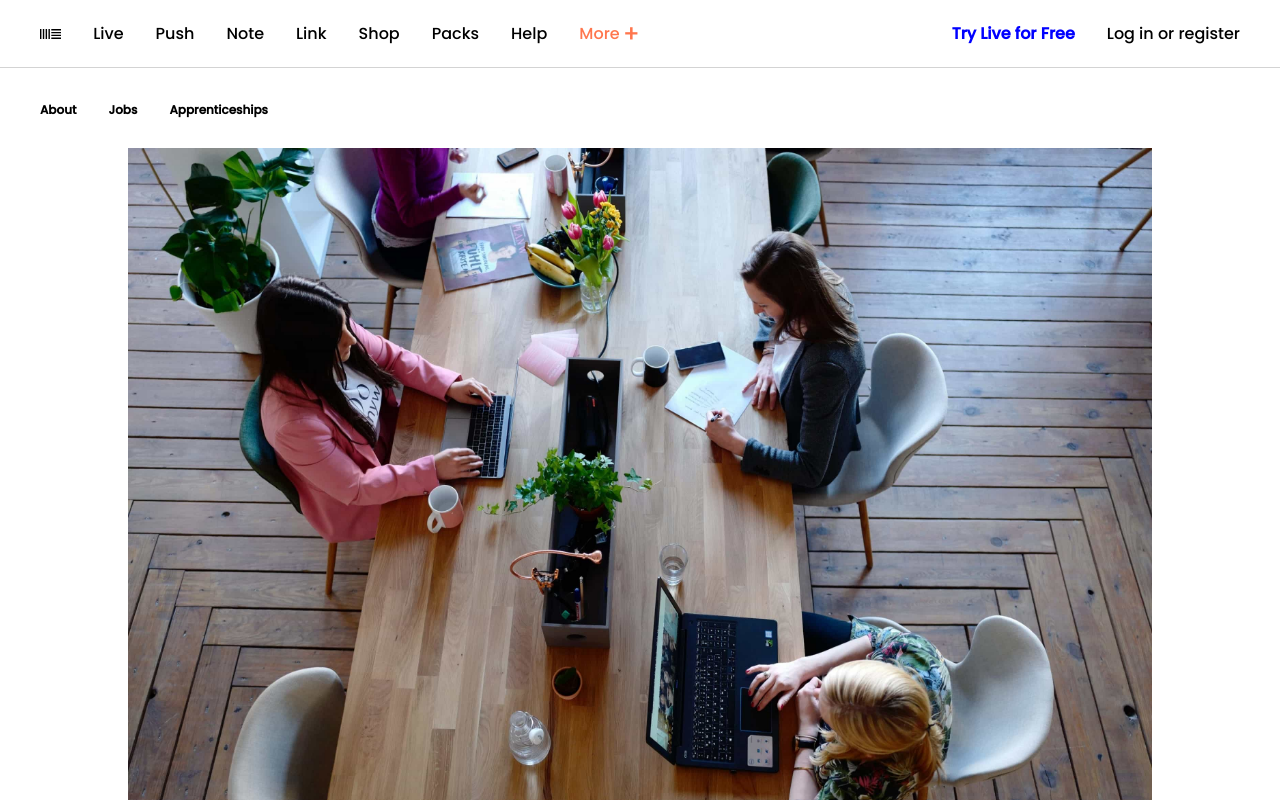
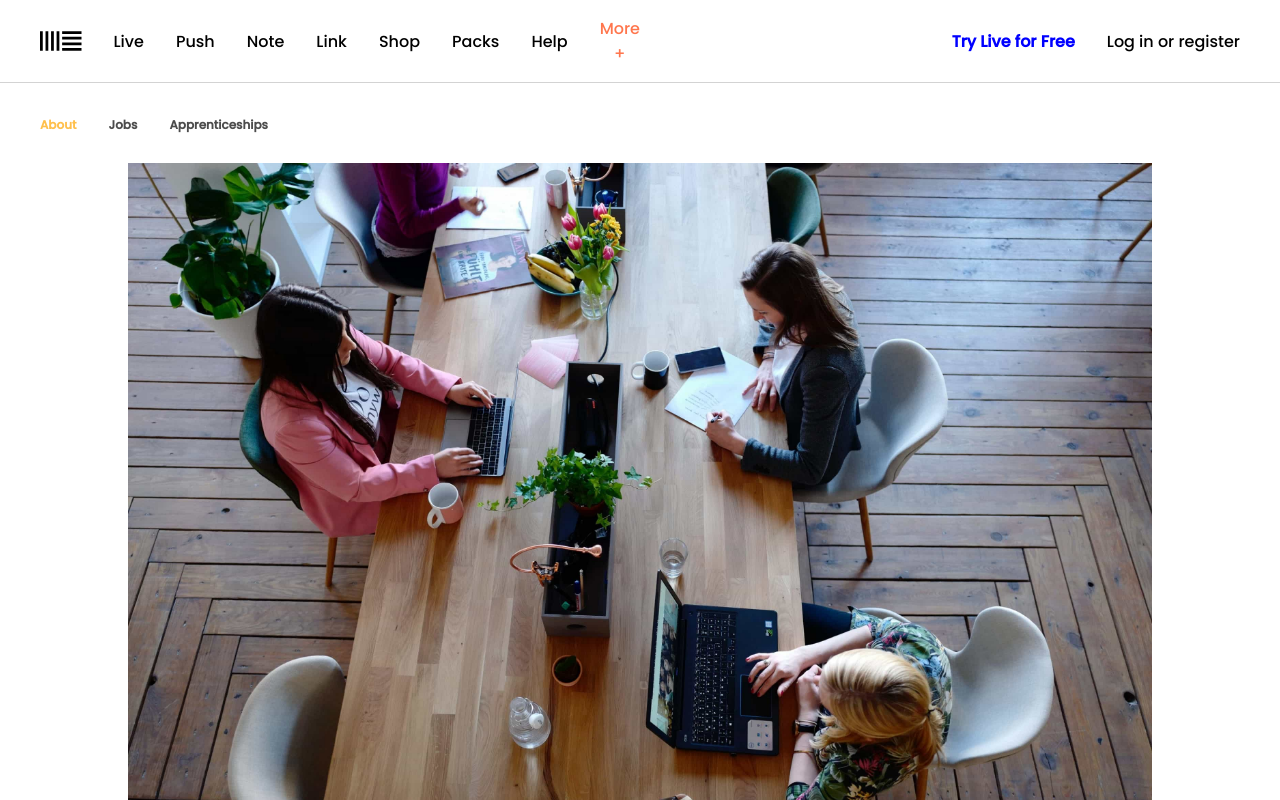
Before and after one commit to mdtagg/Ableton, a React (Vite) app: page / in a window 1280 px wide. Shown: the top 800 px of the page. Built offline with nearby package versions, Linux system fonts and the light colour scheme.

Commit message:
primary nav css refactor

```diff
--- a/src/Footer/index.css
+++ b/src/Footer/index.css
@@ -3,7 +3,7 @@ footer {
     display:grid;
     grid-template-columns: repeat(auto-fill, 1fr);
     grid-template-rows: repeat(auto-fill, 1fr);
-    padding:6rem 8rem;
+    padding:8rem;
     row-gap:4rem;
     column-gap:8rem;
 }
--- /dev/null
+++ b/src/Pages/About/index.css
@@ -0,0 +1,63 @@
+.text-section {
+    width:60%;
+    display:flex;
+    flex-direction: column;
+    gap: 1.5rem;
+  }
+
+  .text-section a {
+    color:var(--blue)
+  }
+
+  .top-text {
+    font-size:1.5rem;
+  }
+
+  .bottom-text {
+    font-weight:300;
+  }
+
+  .background-container {
+    height:120vh;
+    width:100vw;
+    display:flex;
+    align-items:center;
+    justify-content: space-between;
+  }
+
+  .image-container {
+    height:70%;
+    width:40%;
+    display:flex;
+    align-items:center;
+    position:relative;
+  }
+
+  .color-image-container {
+    height:100%;
+    padding-bottom:5rem;
+    width:60%;
+    display: flex;
+    justify-content: center;
+    align-items: center;
+    flex-direction: column;
+    background-color: var(--light-yellow);
+  }
+
+  #first-video {
+    display:flex;
+    flex-direction: column;
+    width:60%;
+    height:400px;
+  }
+
+  #first-video p {
+    font-size: .75rem;
+  }
+
+  #left-image-container {
+    height:auto;
+    gap:6rem;
+    padding:6rem;
+    background-color: var(--light-green);
+  }
--- a/src/Pages/About/index.tsx
+++ b/src/Pages/About/index.tsx
@@ -1,9 +1,9 @@
-
+import './index.css'
 
 const About = () => {
     return (
         <>
-        <div className="main-image">
+        <div>
           <img
             src="../../src/Assets/pexels-cowomen-2041627 (1)-min.jpg"
             height="100%"
@@ -15,8 +15,8 @@ const About = () => {
           <p className="top-text">We make <a>Live</a>, <a>Push</a> and <a>Link</a> — unique software and hardware for music creation and performance. With these products, our community of users creates amazing things.</p>
           <p className="bottom-text">Ableton was founded in 1999 and released the first version of Live in 2001. Our products are used by a community of dedicated musicians, sound designers, and artists from across the world.</p>
         </section>
+
         <section className="background-container">
-
           <div className="image-container adjust-left">
             <img
               src="../../src/Assets/pexels-andrew-neel-2312369 (1)-min.jpg"
@@ -25,7 +25,6 @@ const About = () => {
               loading="lazy"
             />
           </div>
-
           <div className="color-image-container">
             <img
               src="../../src/Assets/pexels-proxyclick-visitor-management-system-2451567 (1)-min.jpg"
--- /dev/null
+++ b/src/PrimaryNav/Logo/index.tsx
@@ -0,0 +1,21 @@
+const Logo = () => {
+    return (
+        <>
+        <svg
+            aria-hidden="true"
+            focusable="false"
+            className="nav-main-svg"
+            xmlns="http://www.w3.org/2000/svg"
+            width="60"
+            height="28"
+            viewBox="0 0 45 21"
+        >
+        <path
+            d="M0 0h3v21H0zM6 0h3v21H6zM12 0h3v21h-3zM18 0h3v21h-3zM24 18h21v3H24zM24 12h21v3H24zM24 6h21v3H24zM24 0h21v3H24z">
+        </path>
+        </svg>
+        </>
+    )
+}
+
+export default Logo
--- a/src/PrimaryNav/index.css
+++ b/src/PrimaryNav/index.css
@@ -1,22 +1,22 @@
-
 #primary-nav {
     border-bottom: 1px solid lightgray;
 }
 
-.nav-main-svg {
-   width:3.75em;
-   height:1.75em;
+#primary-nav  * {
+    font-size: 1rem;
+    font-weight:500;
 }
 
-.more {
+.nav-list {
+    display:flex;
+    justify-content: flex-start;
+    align-items:center;
+    width:50%;
+    gap:2rem;
+  }
+
+.more-button {
     color:var(--title-orange);
-    display:flex;
-    align-items: center;
-    gap:.2rem;
-}
-
-.more span {
-    font-size:1.5rem;
 }
 
 #trial-account {
@@ -27,11 +27,5 @@
 
 #trial {
     color:var(--blue);
-    font-size: 1rem;
     font-weight: 600;
 }
-
-#log-in {
-    font-size:1rem;
-    font-weight:500;
-}
--- a/src/PrimaryNav/index.tsx
+++ b/src/PrimaryNav/index.tsx
@@ -1,40 +1,30 @@
 import './index.css'
+import Logo from './Logo'
+console.log(Logo)
 
 const PrimaryNav = () => {
+
+    const primaryNavLinks = ['Live','Push','Note','Link','Shop','Packs','Help']
+
     return (
 
     <nav id="primary-nav">
         <ul className="nav-list">
-            <svg
-                aria-hidden="true"
-                focusable="false"
-                className="nav-main-svg"
-                xmlns="http://www.w3.org/2000/svg"
-                width="45"
-                height="21"
-                viewBox="0 0 45 21"
-            >
-                <path
-                    d="M0 0h3v21H0zM6 0h3v21H6zM12 0h3v21h-3zM18 0h3v21h-3zM24 18h21v3H24zM24 12h21v3H24zM24 6h21v3H24zM24 0h21v3H24z">
-                </path>
-            </svg>
-            <li><a>Live</a></li>
-            <li><a>Push</a></li>
-            <li><a>Note</a></li>
-            <li><a>Link</a></li>
-            <li><a>Shop</a></li>
-            <li><a>Packs</a></li>
-            <li><a>Help</a></li>
+            <Logo/>
+            {primaryNavLinks.map(link => {
+                return (<li><a>{link}</a></li>)
+            })}
+
             <li>
-                <a className="more">
-                    <p>More</p>
-                    <span>+</span>
-                </a>
+                <button className="more-button">
+                    <span>More</span>
+                    <span> +</span>
+                </button>
             </li>
         </ul>
         <ul id="trial-account" className="nav-list">
             <li><a id="trial">Try Live for Free</a></li>
-            <li><a id="log-in">Log in or register</a></li>
+            <li><a>Log in or register</a></li>
         </ul>
     </nav>
 
--- a/src/SecondaryNav/index.css
+++ b/src/SecondaryNav/index.css
@@ -1,3 +1,12 @@
+#sticky-nav {
+    /* border:1px solid black; */
+    opacity: 0.7;
+    position:sticky;
+    top:0;
+    align-self:flex-start;
+    height:auto;
+}
+
 #secondary-nav {
     position:sticky;
     height:3rem;
--- a/src/SecondaryNav/index.tsx
+++ b/src/SecondaryNav/index.tsx
@@ -2,12 +2,12 @@ import "./index.css"
 
 const SecondaryNav = () => {
     return (
-        <nav>
+        <nav id="sticky-nav">
             <ul
                 id="secondary-nav"
                 className="nav-list"
             >
-                <li><a>About</a></li>
+                <li><a style={{"color":"orange"}}>About</a></li>
                 <li><a>Jobs</a></li>
                 <li><a>Apprenticeships</a></li>
             </ul>
--- a/src/index.css
+++ b/src/index.css
@@ -29,104 +29,26 @@ ul {
   list-style: none;
 }
 
-.nav-list {
-  display:flex;
-  justify-content: flex-start;
-  align-items:center;
-  width:50%;
-  gap:2rem;
-}
-
-.nav-list a {
-  font-size:1rem;
-  font-weight:500;
-}
-
 main {
-  padding:0 8rem 0 8rem;
+  padding:0 8rem 8rem 8rem;
   display: flex;
   flex-direction: column;
   justify-content: center;
   align-items: center;
   gap:8rem;
-  overflow:hidden;
+  /* overflow:hidden; */
   border-bottom:1px solid lightgray;
 }
 
-.main-image {
-  width:100%;
-  height:90vh;
-  background-size:cover;
-}
-
-.text-section {
-  width:60%;
-  display:flex;
-  flex-direction: column;
-  gap: 1.5rem;
-}
-
-.text-section a {
-  color:var(--blue)
-}
-
-.top-text {
-  font-size:1.5rem;
-}
-
-.bottom-text {
-  font-weight:300;
-}
-
-.background-container {
-  height:120vh;
-  width:100vw;
-  display:flex;
-  align-items:center;
-  justify-content: space-between;
-}
-
-.image-container {
-  height:70%;
-  width:40%;
-  display:flex;
-  align-items:center;
-  position:relative;
+button {
+  background-color: transparent;
+  border:0;
 }
 
 .adjust-left {
   left:8rem;
 }
 
-.color-image-container {
-  height:100%;
-  padding-bottom:5rem;
-  width:60%;
-  display: flex;
-  justify-content: center;
-  align-items: center;
-  flex-direction: column;
-  background-color: var(--light-yellow);
-}
-
-#first-video {
-  display:flex;
-  flex-direction: column;
-  width:60%;
-  height:400px;
-}
-
-#first-video p {
-  font-size: .75rem;
-}
-
-#left-image-container {
-  height:auto;
-  gap:6rem;
-  padding:6rem;
-  background-color: var(--light-green);
-}
-
 .adjust-right {
   right:6rem;
 }
```
